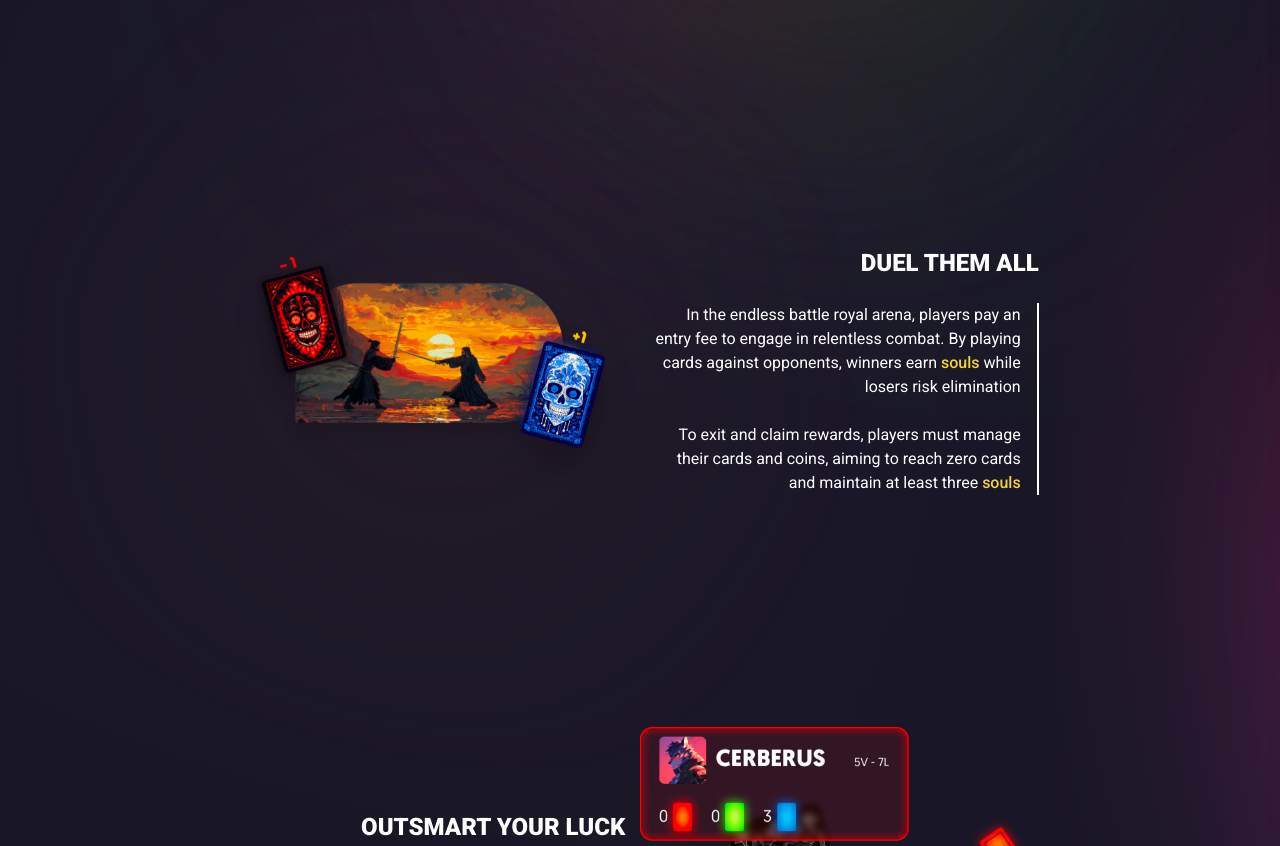
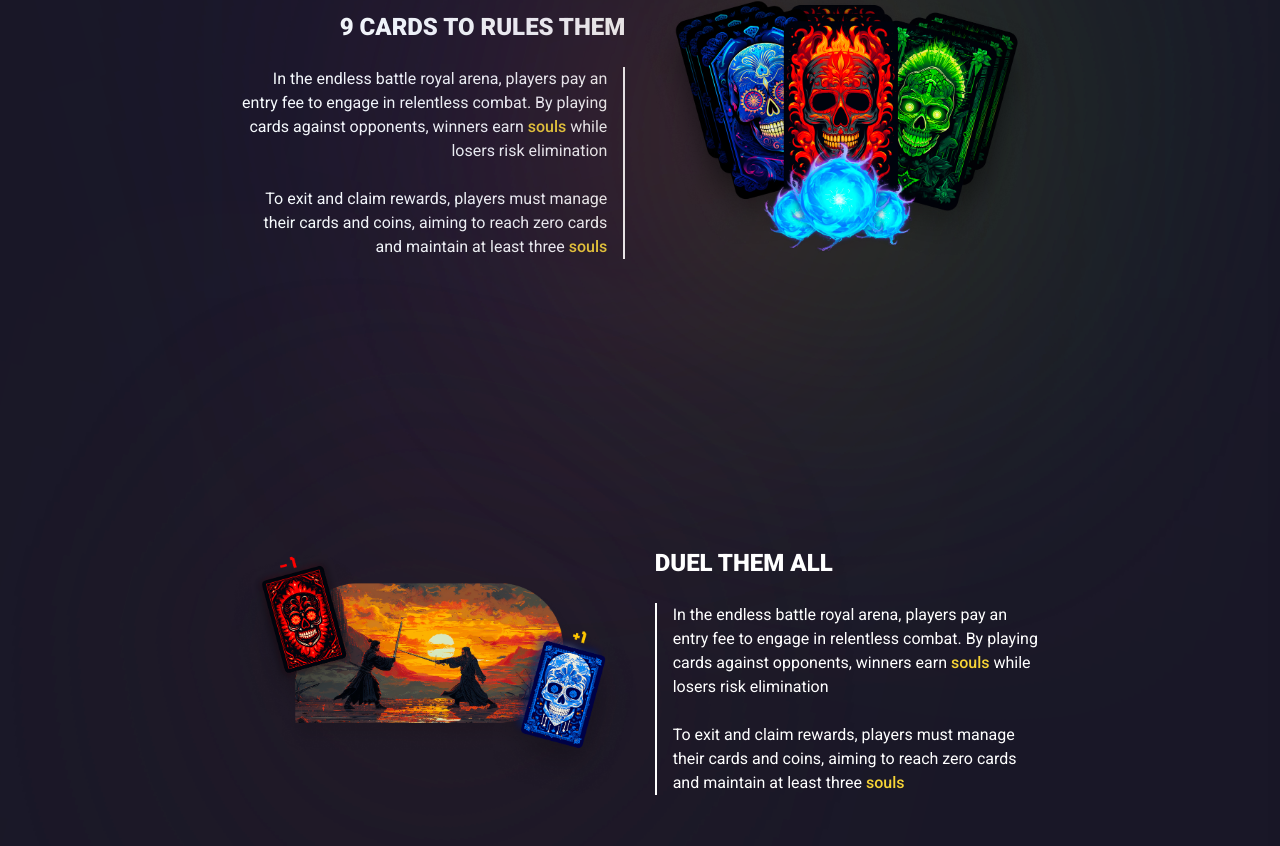
Before and after one commit to Draym/jajanken-coliseum, a Next.js app: page / in a window 1280 px wide. Shown: the part 1954-2800 px from the top of the page. Built offline with nearby package versions, Linux system fonts and the light colour scheme.

Commit message:
task: rules structure under renovation

```diff
--- a/src/views/landing/components/header-component.module.css
+++ b/src/views/landing/components/header-component.module.css
@@ -1,4 +1,4 @@
-.frameChild {
+.frameBorder {
   height: 72px;
   width: 1440px;
   position: relative;
--- a/src/views/landing/components/join-game-component.module.css
+++ b/src/views/landing/components/join-game-component.module.css
@@ -1,4 +1,4 @@
-.frameChild {
+.frameBorder {
   width: 369px;
   height: 316px;
   position: relative;
--- a/src/views/landing/components/player-card-component.module.css
+++ b/src/views/landing/components/player-card-component.module.css
@@ -1,11 +1,11 @@
-.frameChild {
+.frameBorder {
   height: 40px;
   width: 40px;
   border-radius: var(--br-8xs);
   object-fit: cover;
 }
 .pseudo,
-.frameChild,
+.frameBorder,
 .score {
   position: relative;
 }
--- a/src/views/landing/components/quest-component.module.css
+++ b/src/views/landing/components/quest-component.module.css
@@ -1,11 +1,11 @@
-.frameChild {
+.frameBorder {
   height: 200px;
   max-width: 100%;
   overflow: hidden;
   flex-shrink: 0;
   object-fit: cover;
 }
-.frameChild,
+.frameBorder,
 .loremIpsumDolor,
 .winStreak {
   align-self: stretch;
--- a/src/views/landing/components/rules-left-text-component.module.css
+++ b/src/views/landing/components/rules-left-text-component.module.css
@@ -1,4 +1,4 @@
-.outsmartYourLuck {
+.frameTitle {
   margin: 0;
   position: relative;
   font-size: inherit;
@@ -8,36 +8,26 @@
   font-family: inherit;
   z-index: 2;
 }
-.inTheEndless {
-  font-family: var(--paragraph-tooltip);
-  color: var(--base-typography-textwhite);
-}
-.blankLine,
-.inTheEndlessBattleRoyaleA {
-  margin: 0;
-}
-.toExitAndClaimRewardsPla {
-  margin: 0;
-}
-.frameChild,
-.inTheEndlessContainer {
+.frameBorder,
+.frameParagraphText {
   height: 192px;
   position: relative;
   z-index: 2;
 }
-.inTheEndlessContainer {
+.frameParagraphText {
   flex: 1;
   line-height: 24px;
   display: inline-block;
   min-width: 239px;
   max-width: 100%;
+  text-align: right;
 }
-.frameChild {
+.frameBorder {
   width: 2px;
   border-right: 2px solid var(--base-typography-textwhite);
   box-sizing: border-box;
 }
-.inTheEndlessBattleRoyaleAParent {
+.frameParagraph {
   align-self: stretch;
   display: flex;
   flex-direction: row;
@@ -49,13 +39,13 @@
   font-size: var(--paragraph-body-default-size);
 }
 .frameWrapper,
-.outsmartYourLuckParent {
+.frameParent {
   display: flex;
   flex-direction: column;
   justify-content: flex-start;
   max-width: 100%;
 }
-.outsmartYourLuckParent {
+.frameParent {
   align-self: stretch;
   align-items: flex-end;
   gap: var(--gap-5xl);
@@ -71,15 +61,15 @@
   font-family: var(--paragraph-tooltip);
 }
 @media screen and (max-width: 450px) {
-  .outsmartYourLuck {
+  .frameTitle {
     font-size: var(--font-size-lgi);
     line-height: 26px;
   }
-  .frameChild {
+  .frameBorder {
     width: 100%;
     height: 2px;
   }
-  .inTheEndlessBattleRoyaleAParent {
+  .frameParagraph {
     flex-wrap: wrap;
   }
 }
--- a/src/views/landing/components/rules-left-text-component.tsx
+++ b/src/views/landing/components/rules-left-text-component.tsx
@@ -2,7 +2,7 @@ import type {NextPage} from "next"
 import React, {useMemo, type CSSProperties} from "react"
 import styles from "./rules-left-text-component.module.css"
 
-export type FrameComponent5Type = {
+export type RulesLeftTextComponentType = {
     title: string;
     children: React.ReactNode;
 
@@ -11,7 +11,7 @@ export type FrameComponent5Type = {
     propMinWidth?: CSSProperties["minWidth"];
 };
 
-const RulesLeftTextComponent: NextPage<FrameComponent5Type> = ({
+const RulesLeftTextComponent: NextPage<RulesLeftTextComponentType> = ({
                                                                    title,
                                                                    children,
                                                                    propPadding,
@@ -26,13 +26,13 @@ const RulesLeftTextComponent: NextPage<FrameComponent5Type> = ({
 
     return (
         <div className={styles.frameWrapper} style={frameDivStyle}>
-            <div className={styles.outsmartYourLuckParent}>
-                <h2 className={styles.outsmartYourLuck}>{title}</h2>
-                <div className={styles.inTheEndlessBattleRoyaleAParent}>
-                    <div className={styles.inTheEndlessContainer}>
+            <div className={styles.frameParent}>
+                <h2 className={styles.frameTitle}>{title}</h2>
+                <div className={styles.frameParagraph}>
+                    <div className={styles.frameParagraphText}>
                         {children}
                     </div>
-                    <div className={styles.frameChild}/>
+                    <div className={styles.frameBorder}/>
                 </div>
             </div>
         </div>
--- a/src/views/landing/components/rules-right-text-component.module.css
+++ b/src/views/landing/components/rules-right-text-component.module.css
@@ -1,4 +1,4 @@
-.outsmartYourLuck {
+.frameTitle {
   margin: 0;
   position: relative;
   font-size: inherit;
@@ -8,36 +8,26 @@
   font-family: inherit;
   z-index: 2;
 }
-.inTheEndless {
-  font-family: var(--paragraph-tooltip);
-  color: var(--base-typography-textwhite);
-}
-.blankLine,
-.inTheEndlessBattleRoyaleA {
-  margin: 0;
-}
-.toExitAndClaimRewardsPla {
-  margin: 0;
-}
-.frameChild,
-.inTheEndlessContainer {
+.frameBorder,
+.frameParagraphText {
   height: 192px;
   position: relative;
   z-index: 2;
 }
-.inTheEndlessContainer {
+.frameParagraphText {
   flex: 1;
   line-height: 24px;
   display: inline-block;
   min-width: 239px;
   max-width: 100%;
+  text-align: left;
 }
-.frameChild {
+.frameBorder {
   width: 2px;
   border-right: 2px solid var(--base-typography-textwhite);
   box-sizing: border-box;
 }
-.inTheEndlessBattleRoyaleAParent {
+.frameParagraph {
   align-self: stretch;
   display: flex;
   flex-direction: row;
@@ -49,15 +39,15 @@
   font-size: var(--paragraph-body-default-size);
 }
 .frameWrapper,
-.outsmartYourLuckParent {
+.frameParent {
   display: flex;
   flex-direction: column;
   justify-content: flex-start;
   max-width: 100%;
 }
-.outsmartYourLuckParent {
+.frameParent {
   align-self: stretch;
-  align-items: flex-end;
+  align-items: flex-start;
   gap: var(--gap-5xl);
 }
 .frameWrapper {
@@ -65,21 +55,21 @@
   align-items: flex-start;
   padding: var(--padding-3xl) 0 0;
   box-sizing: border-box;
-  text-align: left;
+  text-align: right;
   font-size: var(--headline-h5-size);
   color: var(--base-typography-textwhite);
   font-family: var(--paragraph-tooltip);
 }
 @media screen and (max-width: 450px) {
-  .outsmartYourLuck {
+  .frameTitle {
     font-size: var(--font-size-lgi);
     line-height: 26px;
   }
-  .frameChild {
+  .frameBorder {
     width: 100%;
     height: 2px;
   }
-  .inTheEndlessBattleRoyaleAParent {
+  .frameParagraph {
     flex-wrap: wrap;
   }
 }
--- a/src/views/landing/components/rules-right-text-component.tsx
+++ b/src/views/landing/components/rules-right-text-component.tsx
@@ -1,8 +1,8 @@
 import type {NextPage} from "next"
 import React, {useMemo, type CSSProperties} from "react"
-import styles from "./rules-left-text-component.module.css"
+import styles from "./rules-right-text-component.module.css"
 
-export type FrameComponent5Type = {
+export type RulesRightTextComponentType = {
     title: string;
     children: React.ReactNode;
 
@@ -11,12 +11,12 @@ export type FrameComponent5Type = {
     propMinWidth?: CSSProperties["minWidth"];
 };
 
-const RulesLeftTextComponent: NextPage<FrameComponent5Type> = ({
-                                                                   title,
-                                                                   children,
-                                                                   propPadding,
-                                                                   propMinWidth,
-                                                               }) => {
+const RulesRightTextComponent: NextPage<RulesRightTextComponentType> = ({
+                                                                            title,
+                                                                            children,
+                                                                            propPadding,
+                                                                            propMinWidth,
+                                                                        }) => {
     const frameDivStyle: CSSProperties = useMemo(() => {
         return {
             padding: propPadding,
@@ -26,17 +26,17 @@ const RulesLeftTextComponent: NextPage<FrameComponent5Type> = ({
 
     return (
         <div className={styles.frameWrapper} style={frameDivStyle}>
-            <div className={styles.outsmartYourLuckParent}>
-                <h2 className={styles.outsmartYourLuck}>{title}</h2>
-                <div className={styles.inTheEndlessBattleRoyaleAParent}>
-                    <div className={styles.inTheEndlessContainer}>
+            <div className={styles.frameParent}>
+                <h2 className={styles.frameTitle}>{title}</h2>
+                <div className={styles.frameParagraph}>
+                    <div className={styles.frameBorder}/>
+                    <div className={styles.frameParagraphText}>
                         {children}
                     </div>
-                    <div className={styles.frameChild}/>
                 </div>
             </div>
         </div>
     );
 };
 
-export default RulesLeftTextComponent;
+export default RulesRightTextComponent;
--- a/src/views/landing/landing.module.css
+++ b/src/views/landing/landing.module.css
@@ -8,7 +8,7 @@
     object-fit: contain;
 }
 
-.frameChild {
+.frameBorder {
     align-self: stretch;
     position: relative;
     max-width: 100%;
@@ -225,14 +225,14 @@
     margin: 0;
 }
 
-.inTheEndlessContainer,
+.frameParagraphText,
 .lineDiv {
     height: 192px;
     position: relative;
     z-index: 2;
 }
 
-.inTheEndlessContainer {
+.frameParagraphText {
     flex: 1;
     line-height: 24px;
     display: inline-block;
@@ -246,7 +246,7 @@
     box-sizing: border-box;
 }
 
-.inTheEndlessBattleRoyaleAParent {
+.frameParagraph {
     align-self: stretch;
     flex-direction: row;
     flex-wrap: wrap;
@@ -258,7 +258,7 @@
 
 .cardsToRulesThemParent,
 .frameContainer,
-.inTheEndlessBattleRoyaleAParent {
+.frameParagraph {
     display: flex;
     justify-content: flex-start;
     max-width: 100%;
@@ -856,8 +856,6 @@
 .frameParent5 {
     margin: 0 !important;
     position: absolute;
-    top: 11px;
-    left: -2px;
     border-radius: var(--br-3xs);
     background-color: var(--color-gray-100);
     backdrop-filter: blur(6px);
@@ -934,7 +932,7 @@
     align-items: center;
     justify-content: center;
     max-width: 100%;
-    text-align: left;
+    text-align: right;
     font-size: var(--headline-h5-size);
     color: var(--base-typography-textwhite);
     font-family: var(--paragraph-tooltip);
```
Also changed, not shown: src/views/landing/landing.tsx (+18 -16 lines).
